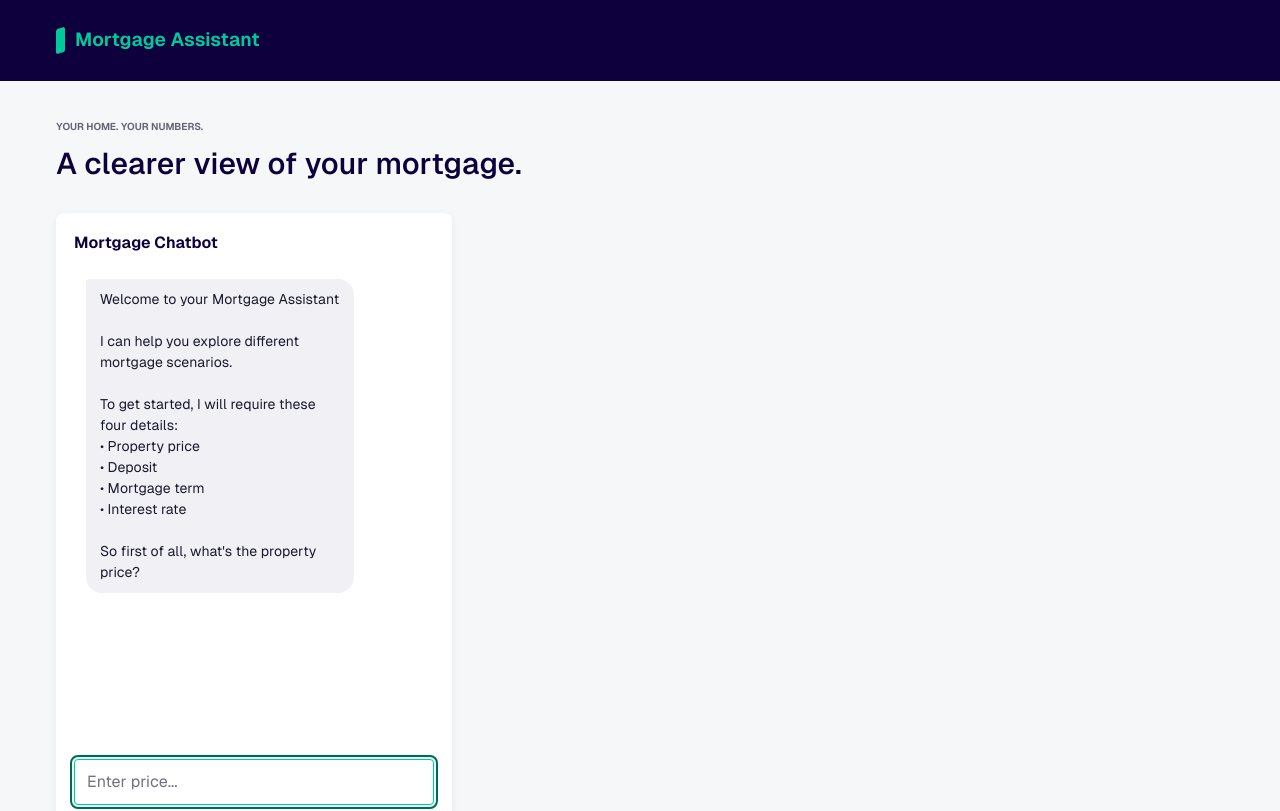
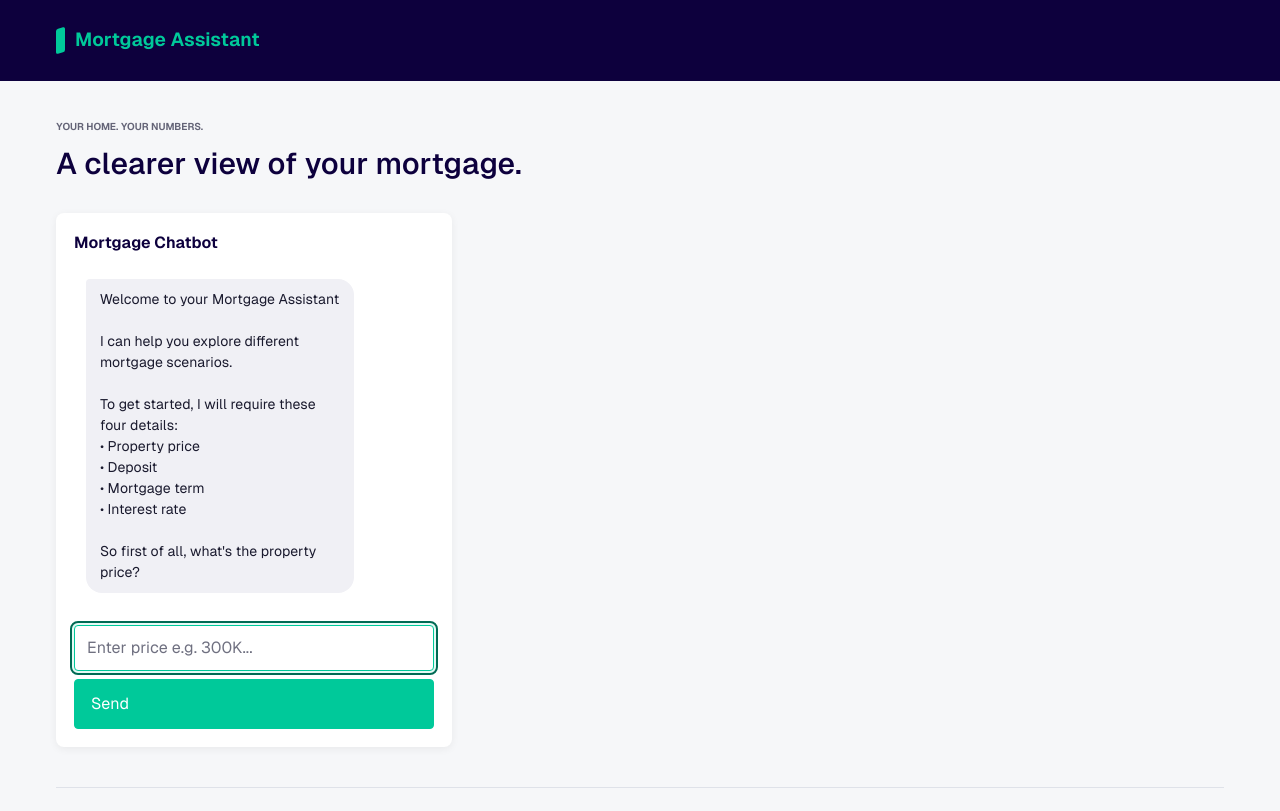
Before and after one commit to renato76/mortgage-app, a Next.js app: page /mortgage-assistant in a window 1280 px wide. Shown: the top 811 px of the page. Built offline with nearby package versions, Linux system fonts and the light colour scheme.

Commit message:
add examples on placeholders

```diff
--- a/components/Chatbot/Chatbot.tsx
+++ b/components/Chatbot/Chatbot.tsx
@@ -786,7 +786,14 @@ useEffect(() => {
           disabled={loading}
           value={input}
           onChange={(e) => setInput(e.target.value)}
-          placeholder={inputStage === 'price' || inputStage === 'deposit' || inputStage === 'term' || inputStage === 'rate' ? `Enter ${inputStage}...` : (inputStage === 'comparison_prompt' || inputStage === 'comparison_results') ? "Compare witha different scenario..." : "Ask about mortgages..."}
+          placeholder={
+            inputStage === 'price' ? 'Enter price e.g. 300K...' :
+            inputStage === 'deposit' ? 'Enter deposit e.g. 50K...' :
+            inputStage === 'term' ? 'Enter term (e.g. 25)...' :
+            inputStage === 'rate' ? 'Enter rate (e.g. 4.5%)...' :
+            (inputStage === 'comparison_prompt' || inputStage === 'comparison_results') ? "Compare with a different scenario..." :
+            "Ask about mortgages..."
+          }
           className={styles.messageInput}
           onKeyDown={(e) => e.key === 'Enter' && sendMessage()}
         />
--- a/styles/assistant.module.css
+++ b/styles/assistant.module.css
@@ -127,7 +127,7 @@
 .resetButton { font-size: 12px; font-weight: 600; padding: 6px 12px; border: 1px solid var(--line); border-radius: 3px; background: #f0f1f5; color: var(--ink); cursor: pointer; transition: all 0.15s ease-in-out; white-space: nowrap; }
 .resetButton:hover { background: #e5e7f0; border-color: #c5c9d5; }
 .resetButton:focus-visible { outline: 2px solid var(--accent-ink); outline-offset: 2px; }
-.chatLog { height: 480px; overflow-y: auto; overscroll-behavior: contain; background: white; padding: 12px; margin-bottom: 12px; border-radius: 6px; }
+.chatLog { min-height: 200px; max-height: 480px; overflow-y: auto; overscroll-behavior: contain; background: white; padding: 12px; margin-bottom: 12px; border-radius: 6px; }
 .message { display: flex; gap: 0; font-size: 14px; line-height: 1.5; margin-bottom: 8px; align-items: flex-end; }
 .message.userMessage { justify-content: flex-end; }
 .messageAvatar { display: none; }
@@ -196,7 +196,7 @@
   .estimateBadge { display: none; }
   .workspace { grid-template-columns: minmax(0, 1fr); gap: 28px; }
   .chatbot { padding: 14px; }
-  .chatLog { height: 340px; }
+  .chatLog { min-height: 180px; max-height: 340px; }
   .message { gap: 8px; }
   .messageBubble { max-width: 90%; padding: 10px 12px; font-size: 13px; }
   .messageAvatar { width: 24px; height: 24px; font-size: 11px; }
```
